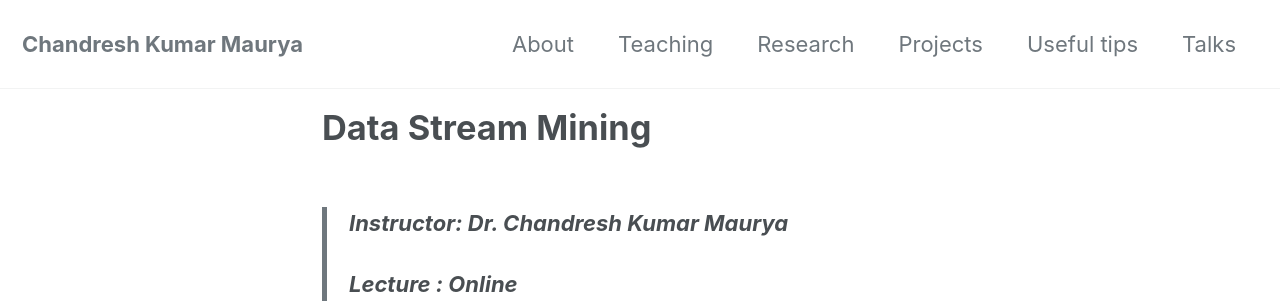
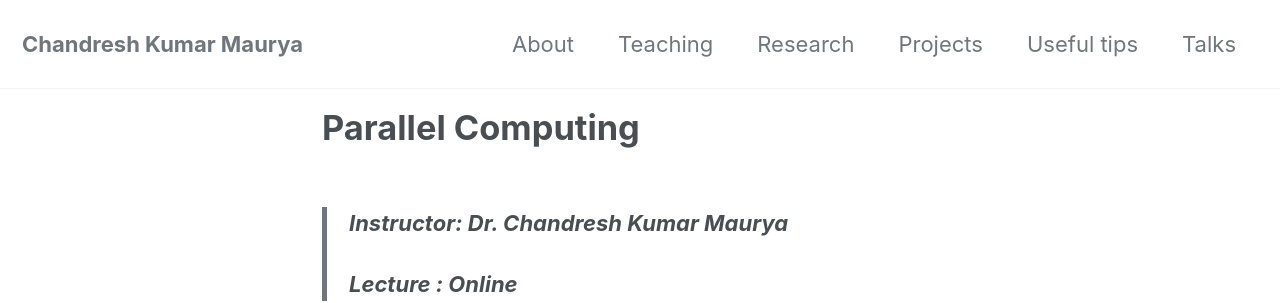
Before and after one commit to chandreshiit/oldsite, a Jekyll site: the page built from _pages/parallelcomputing.md, in a window 1280 px wide. Shown: the top 303 px of the page. Built offline with Jekyll 4.4.1, drawn with Linux system fonts in a browser that asks for light colours; cached includes are drawn as plain includes; nearby versions of some CDN libraries.

Commit message:
updated teaching

```diff
--- a/_pages/parallelcomputing.md
+++ b/_pages/parallelcomputing.md
@@ -1,6 +1,6 @@
 ---
 permalink: /parallelcomputing/
-title: "Data Stream Mining"
+title: "Parallel Computing"
 author_profile: false
 ---
 
```
